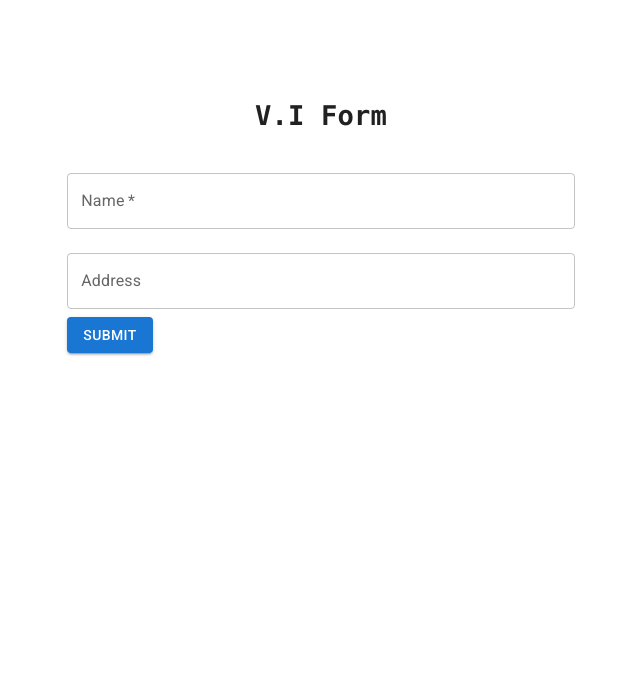
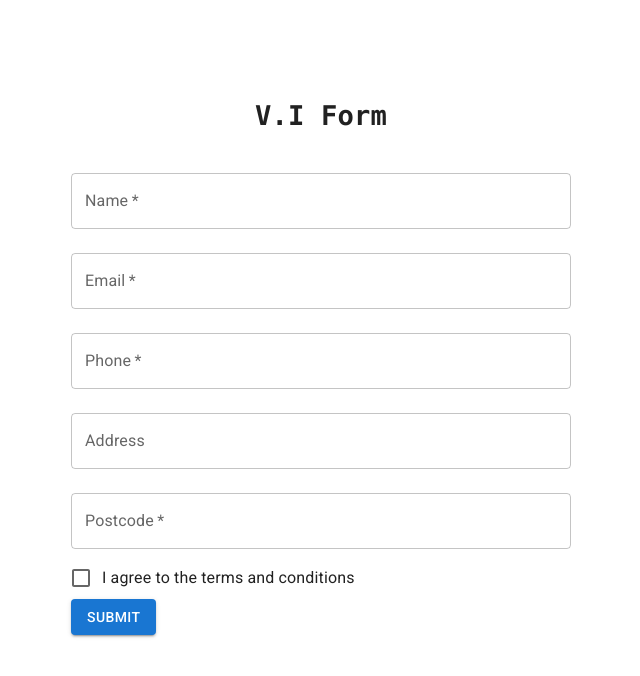
Before and after one commit to luketurnbull/vi-form, a Next.js app: page / in a window 1280 px wide. Shown: the top 676 px of the page, without its empty margins (319-959 px from the left). Built offline with nearby package versions, Linux system fonts and the light colour scheme.

Commit message:
Created a checkbox component and added it the form input factory
- Created simple checkbox with validation
- Added some minor styling like max width

```diff
--- a/src/app/page.module.css
+++ b/src/app/page.module.css
@@ -16,3 +16,11 @@
   z-index: 2;
   font-family: var(--font-mono);
 }
+
+.formContainer {
+  max-width: 500px;
+}
+
+.error {
+  color: red;
+}
--- a/src/app/page.tsx
+++ b/src/app/page.tsx
@@ -4,7 +4,7 @@ import { CssBaseline, ThemeProvider, useMediaQuery } from "@mui/material";
 import styles from "./page.module.css";
 import { darkTheme, lightTheme } from "@/theme";
 import FormCreator from "@/components/organisms/form-creator";
-import { FormInput } from "./constants/global";
+import { FormInput } from "@/constants/global";
 
 const mockFormInputs: FormInput[] = [
   {
@@ -72,7 +72,7 @@ export default function Home() {
         <div className={styles.description}>
           <h1>V.I Form</h1>
         </div>
-        <div>
+        <div className={styles.formContainer}>
           <FormCreator formInputs={mockFormInputs} />
         </div>
       </main>
--- /dev/null
+++ b/src/components/molecules/checkbox.tsx
@@ -0,0 +1,40 @@
+"use client";
+
+import { Control, Controller, FieldValues } from "react-hook-form";
+import { FormControlLabel, Checkbox as MuiCheckbox } from "@mui/material";
+
+import styles from "@/app/page.module.css";
+
+type CheckboxProps = {
+  name: string;
+  label: string;
+  control: Control<FieldValues, any>;
+  required: boolean;
+};
+
+export default function Checkbox({
+  name,
+  label,
+  control,
+  required,
+}: CheckboxProps) {
+  const validationRules = required ? { required: `${label} is required` } : {};
+
+  return (
+    <Controller
+      name={name}
+      control={control}
+      defaultValue={false}
+      rules={validationRules}
+      render={({ field, fieldState: { error } }) => (
+        <>
+          <FormControlLabel
+            control={<MuiCheckbox {...field} checked={field.value} />}
+            label={label}
+          />
+          {error && <p className={styles.error}>{error.message}</p>}
+        </>
+      )}
+    />
+  );
+}
--- a/src/components/molecules/text-input.tsx
+++ b/src/components/molecules/text-input.tsx
@@ -25,7 +25,6 @@ export default function TextInput({
       rules={validationRules}
       defaultValue=""
       render={({ field, fieldState: { error } }) => {
-        console.log(error);
         return (
           <TextField
             {...field}
--- /dev/null
+++ b/src/components/organisms/form-creator.module.css
@@ -0,0 +1,4 @@
+.form-flex-wrapper {
+  display: flex;
+  flex-wrap: wrap;
+}
--- a/src/components/organisms/form-creator.tsx
+++ b/src/components/organisms/form-creator.tsx
@@ -3,7 +3,10 @@
 import { Control, FieldValues, SubmitHandler, useForm } from "react-hook-form";
 import TextInput from "@/components/molecules/text-input";
 import Button from "@mui/material/Button";
-import { FormInput } from "@/app/constants/global";
+import { FormInput } from "@/constants/global";
+import Checkbox from "../molecules/checkbox";
+
+import styles from "./form-creator.module.css";
 
 type FormData = {
   formInputs: FormInput[];
@@ -20,6 +23,7 @@ export default function FormCreator({ formInputs }: FormData) {
 
   return (
     <form onSubmit={handleSubmit(onSubmit)}>
+      <div className={styles.formContainer}>
         {formInputs.map((formInput: FormInput) => (
           <InputFactory
             key={formInput.name}
@@ -27,6 +31,7 @@ export default function FormCreator({ formInputs }: FormData) {
             control={control}
           />
         ))}
+      </div>
       <Button type="submit" variant="contained" color="primary">
         Submit
       </Button>
@@ -35,22 +40,22 @@ export default function FormCreator({ formInputs }: FormData) {
 }
 
 function InputFactory({
-  formInput,
+  formInput: { type, ...rest },
   control,
 }: {
   formInput: FormInput;
   control: Control<FieldValues, any>;
 }) {
-  switch (formInput.type) {
+  switch (type) {
     case "text":
-      return (
-        <TextInput
-          name={formInput.name}
-          label={formInput.label}
-          control={control}
-          required={formInput.required}
-        />
-      );
+    case "email":
+    case "phone":
+    case "postcode":
+      return <TextInput {...rest} control={control} />;
+    case "select":
+      return <></>;
+    case "checkbox":
+      return <Checkbox {...rest} control={control} />;
     default:
       return <></>;
   }
```
Also changed, not shown: src/components/atoms/button.tsx (added), src/constants/global.ts (renamed from src/app/constants/global.ts), 1 other file (tests, documents, lock files or other folders). Lines whose indentation alone changed are shown as unchanged.
